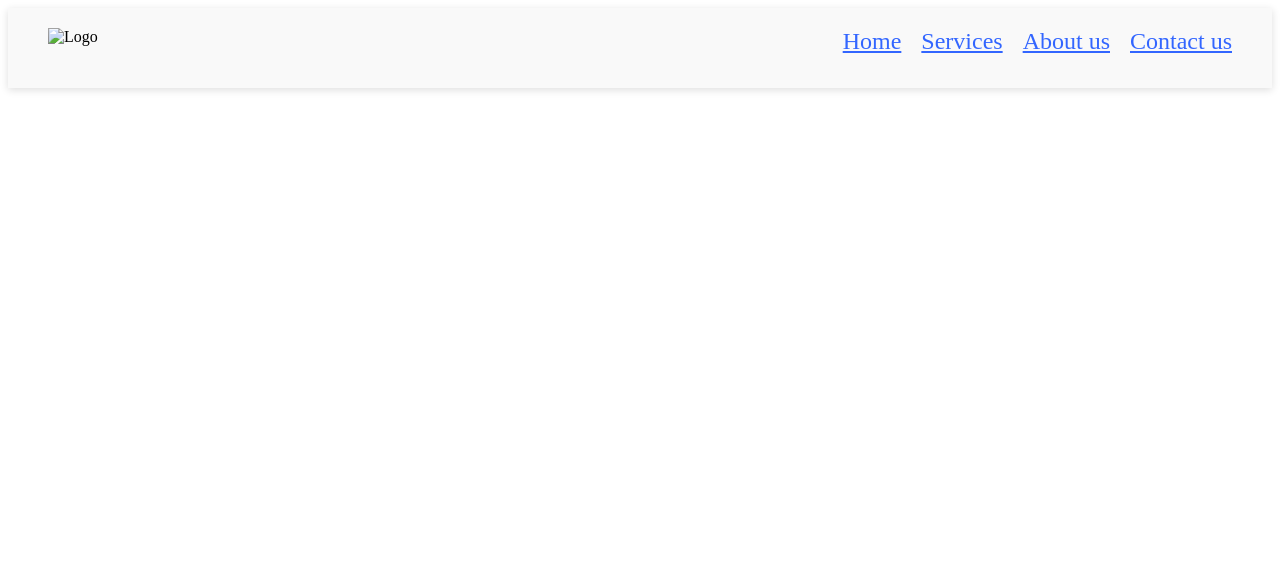
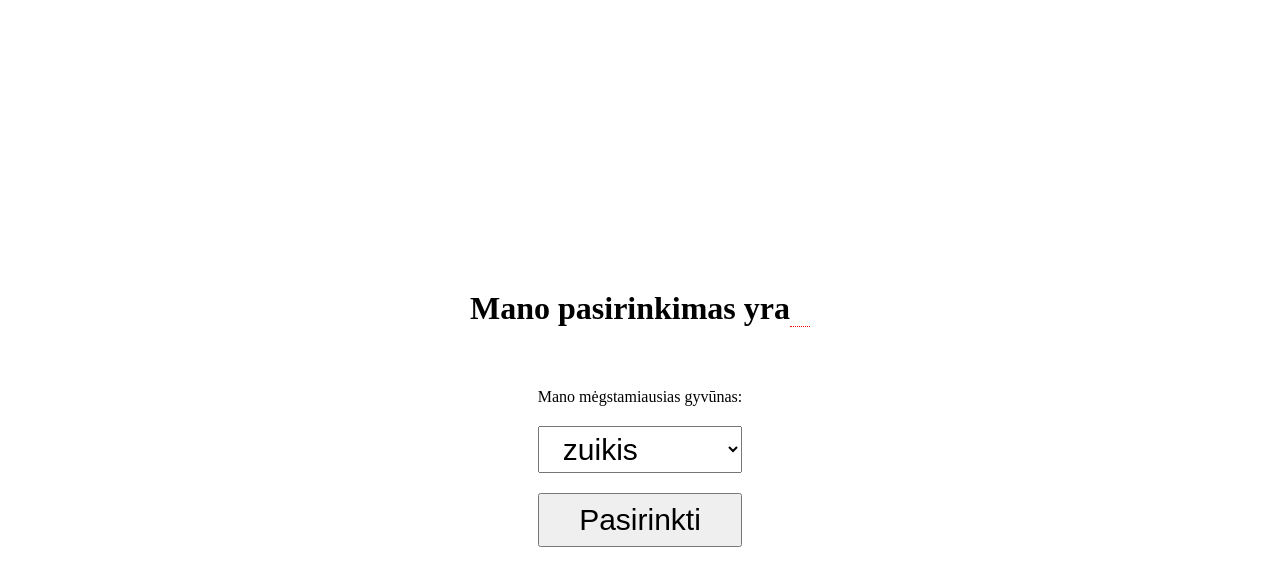
Before and after one commit to AisteBu/19-dom, a website: page index.html in a window 1280 px wide. Drawn offline with Linux system fonts and the light colour scheme.

Commit message:
Megstamiausio gyvuno pasirinkimo sprendimas

```diff
--- a/css/main.css
+++ b/css/main.css
@@ -1,20 +1,23 @@
-header {
+body {
     display: flex;
-    justify-content: space-between;
-    padding: 20px 40px;
-    background-color: #f9f9f9;
-    box-shadow: 0 2px 8px #0002;
+    flex-direction: column;
+    gap: 40px;
+    min-height: 100vh;
+    justify-content: center;
+    align-items: center;
 }
-.logo {
-    height: 40px;
-    object-fit: contain;
-    object-position: center;
+.option {
+    padding: 0 10px;
+    border-bottom: 1px dotted red;
 }
-nav {
+form {
     display: flex;
+    flex-direction: column;
     gap: 20px;
 }
-nav > a {
-    color: #36f;
-    font-size: 24px;
+select,
+button {
+    padding: 5px 20px;
+    font-size: 30px;
+    line-height: 40px;
 }
--- a/index.html
+++ b/index.html
@@ -12,9 +12,11 @@
 </head>
 
 <body>
-   <header>
-       <img src="#" alt="Logo" class="logo">
-   </header>
+    <h1>Mano pasirinkimas yra <span class="option"></span></h1>
+    <form>
+        <label for="animal">Mano mėgstamiausias gyvūnas:</label>     <!-- for, tai kaip id -->
+        <button type="submit">Pasirinkti</button>
+    </form>
 
     <script src="./js/main.js"></script>
 </body>
--- a/js/main.js
+++ b/js/main.js
@@ -333,34 +333,72 @@ ir gerimo nepasirinko.
 //        </nav>
 //    </header>
 
-function renderNav(selector, data) {        // data - duomenys
-    const DOM = document.querySelector(selector);
-    let HTML = '';
+// function renderNav(selector, data) {        // data - duomenys
+//     const DOM = document.querySelector(selector);
+//     let HTML = '';
 
-    for (const menuItem of data)   {     // vietoj sitos eilues, galime rasyti iprasta for arba for-in
-        HTML += `<a href="${menuItem.href}">${menuItem.title}</a>`;
-    }
+//     for (const menuItem of data)   {     // vietoj sitos eilutes, galime rasyti iprasta for arba for-in
+//         HTML += `<a href="${menuItem.href}">${menuItem.title}</a>`;
+//     }
 
-    DOM.insertAdjacentHTML('beforeend', `<nav>${HTML}</nav>`);               // galima rasyti ir taip => DOM.innerHTML += HTML;
+//     DOM.insertAdjacentHTML('beforeend', `<nav>${HTML}</nav>`);               // galima rasyti ir taip => DOM.innerHTML += HTML;
+// }
+
+// const menu = [
+//     {
+//         href: '#',
+//         title: 'Home'
+//     },
+//     {
+//         href: '#',
+//         title: 'Services'
+//     },
+//     {
+//         href: '#',
+//         title: 'About us'
+//     },
+//     {
+//         href: '#',
+//         title: 'Contact us'
+//     }
+// ];
+
+// renderNav('header', menu)
+
+
+
+// Reikia sugeneruoti `<select>` formos elementa, kuriame butu isvardintos tokios reiksmes: zuikis, barsukas, lape, vilkas, sernas, stirna, vovere.
+
+// Sugeneruotas `<select>` elementas turi buti iterptas tarp formos `<label>` ir `<button>` elementu
+
+// Paspaudus submit mygtuka, pasirinkta `<select>` reiksme turi buti atvaizduota `.option` elemente
+
+// https://www.w3schools.com/tags/tag_select.asp
+
+// naujas content`as generuosis zemiau label`io
+
+function renderSelect(selector, dataList) {                      // 1. mums reikia sugeneruoti select`a, todel issikvieciam funkcija:
+// susirandame vieta, kur zemiau kurio elemento tures nugulti naujas turinys
+    const DOM = document.querySelector(selector); // 4. funkcija ieskos vietos, kur nores nupiesti - dirbti
+
+// susigeneruojame visus galimus seect pasirinkimus
+let optionsHTML = '';
+for (const dataItem of dataList) {
+    optionsHTML += `<option value="${dataItem}">${dataItem}</option>`;
 }
 
-const menu = [
-    {
-        href: '#',
-        title: 'Home'
-    },
-    {
-        href: '#',
-        title: 'Services'
-    },
-    {
-        href: '#',
-        title: 'About us'
-    },
-    {
-        href: '#',
-        title: 'Contact us'
-    }
-];
+// sukonstruojame galutini select elementa ir istatome i reikiama vieta
+const HTML = `<select>${optionsHTML}</select>`;       // 6. susigeneruojame turini. kadangi pradzioje neturim, padarom tuscias kabutes   // 9. i `` kabutes nukopijuojame is interneto example select-option
+DOM.insertAdjacentHTML('afterend', HTML); // 7. kai tures HTML, ji istatys i DOM     // 8.insertinam kas, kur ir kaip
+}
 
-renderNav('header', menu)
+const animals = ['zuikis', 'barsukas', 'lapė', 'vilkas', 'šernas', 'stirna', 'voverė'];   // 3. susikonstruojame const
+renderSelect('label', animals);                     // 2. poto renderinam, o kaip mes tai darysim - turim iskviesti ta  pacia funkcija
+
+const selectDOM = document.querySelector('select');
+const buttonDOM = document.querySelector('button'); // 5. susirandame mygtuka. kai ji paspausim, funkcija tures dirbt
+const optionDOM = document.querySelector('.option');
+buttonDOM.addEventListener('click', (event) => {
+    event.preventDefault();
+    optionDOM.innerText = selectDOM.value;
+})
```
Also changed, not shown: 1 other file.
